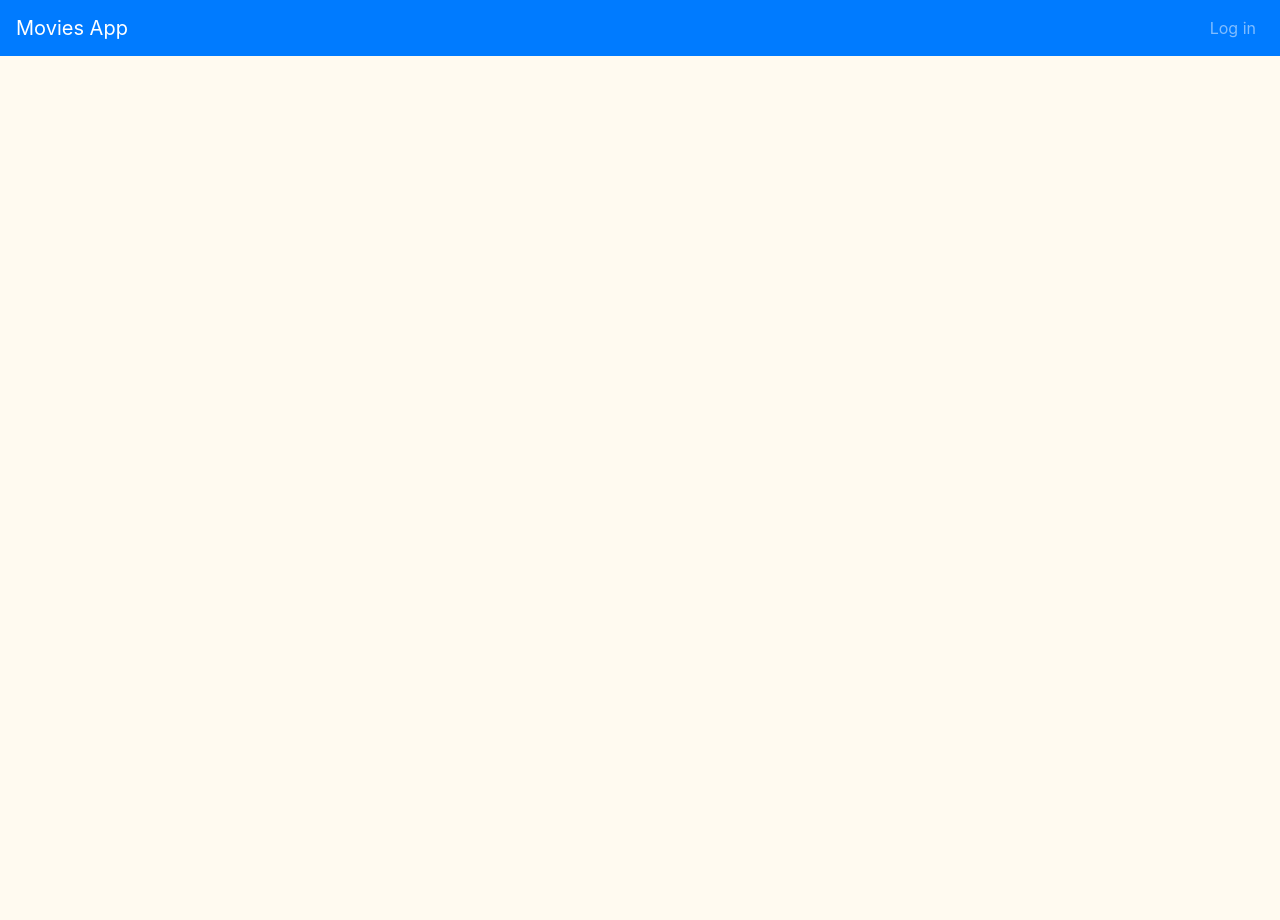
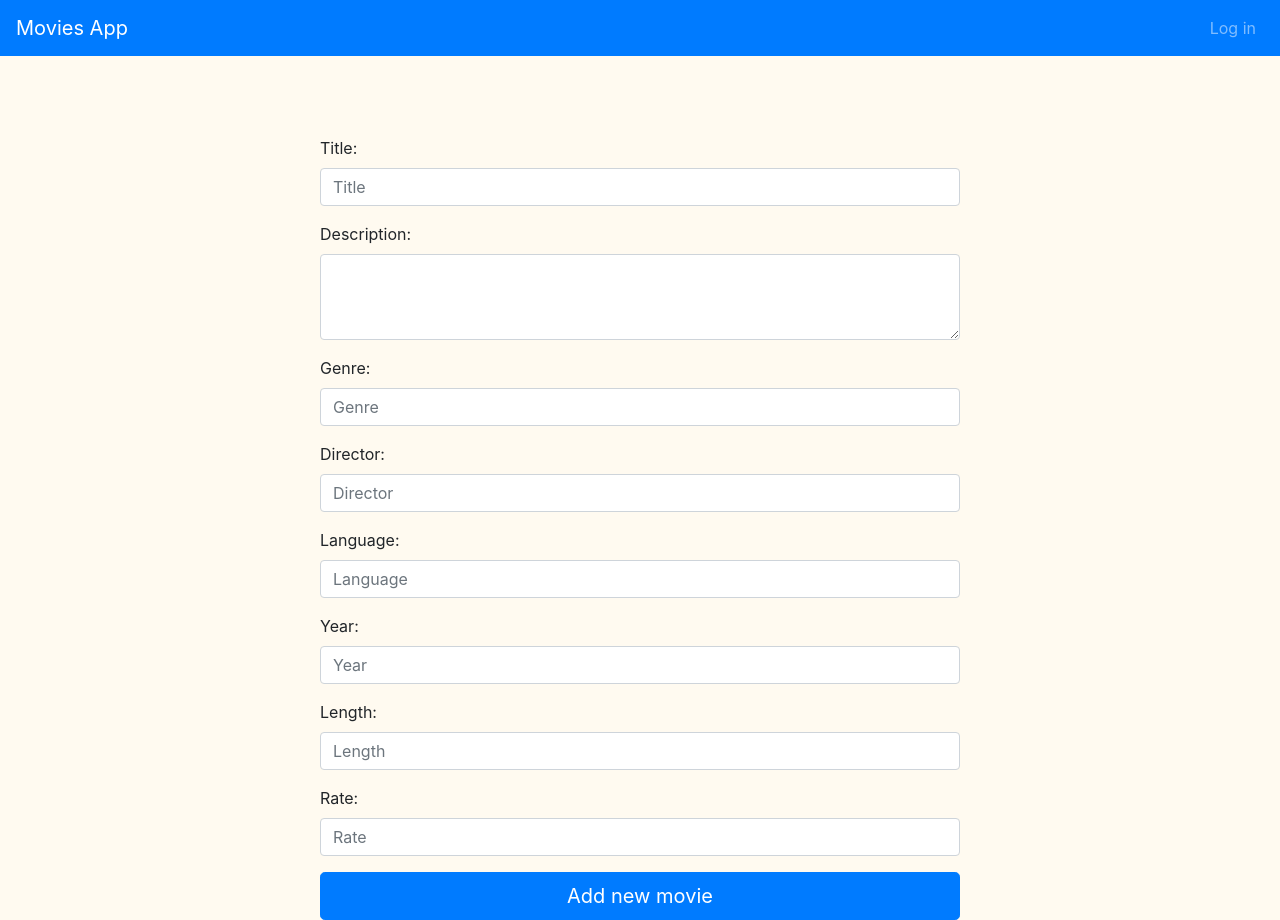
Before and after one commit to Skona27/movies-database-APP, a React (Create React App) app in the folder client/: page /create in a window 1280 px wide. Before the commit the page ends 800 px from the top, so only its background shows below. Built offline with nearby package versions, Linux system fonts and the light colour scheme.

Commit message:
created login page and new movie page

```diff
--- a/client/src/components/Button/Button.js
+++ b/client/src/components/Button/Button.js
@@ -2,7 +2,7 @@ import React from "react";
 import {Link} from "react-router-dom";
 
 const Button = props => {
-  const style=`btn btn-${props.style} custom-btn`;
+  const style=`btn btn-${props.style} custom-btn btn-lg`;
 
   return (
     <Link to="/create" className={style}>{props.value}</Link>
--- a/client/src/containers/App.js
+++ b/client/src/containers/App.js
@@ -3,6 +3,8 @@ import {Route, Switch} from "react-router-dom";
 
 import Navbar from "../components/Navbar/Navbar";
 import MainPage from "../containers/MainPage/MainPage";
+import CreateForm from './CreateForm/CreateForm';
+import LoginPage from "../containers/LoginPage/LoginPage";
 
 class App extends Component {
   render() {
@@ -11,7 +13,8 @@ class App extends Component {
         <Navbar />
         <Switch>
           <Route path="/" exact component={MainPage} />
-          <Route path="/login" exact />
+          <Route path="/create" exact component={CreateForm} />
+          <Route path="/login" exact component={LoginPage} />
         </Switch>
       </div>
     );
--- a/client/src/containers/CreateForm/CreateForm.js
+++ b/client/src/containers/CreateForm/CreateForm.js
@@ -0,0 +1,52 @@
+import React, {Component} from 'react';
+
+class CreateForm extends Component {
+  constructor(props) {
+    super(props)
+  }
+
+  render() {
+    return (
+      <div className="mainPage">
+        <form className="form">
+        <div className="form-group">
+          <label for="title">Title:</label>
+          <input type="text" className="form-control" id="title" placeholder="Title"/>
+        </div>
+        <div className="form-group">
+          <label for="description">Description:</label>
+          <textarea className="form-control" id="description" name="description" rows="3"></textarea>
+        </div>
+        <div className="form-group">
+          <label for="genre">Genre:</label>
+          <input type="text" className="form-control" id="genre" placeholder="Genre"/>
+        </div>
+        <div className="form-group">
+          <label for="director">Director:</label>
+          <input type="text" className="form-control" id="director" placeholder="Director"/>
+        </div>
+        <div className="form-group">
+          <label for="language">Language:</label>
+          <input type="text" className="form-control" id="language" placeholder="Language"/>
+        </div>
+        <div className="form-group">
+          <label for="year">Year:</label>
+          <input type="number" className="form-control" id="year" placeholder="Year"/>
+        </div>
+        <div className="form-group">
+          <label for="length">Length:</label>
+          <input type="number" className="form-control" id="length" placeholder="Length"/>
+        </div>
+        <div className="form-group">
+          <label for="rate">Rate:</label>
+          <input type="number" step="0.1" className="form-control" id="rate" placeholder="Rate"/>
+        </div>
+
+        <button type="submit" className="btn btn-primary btn-lg">Add new movie</button>
+      </form>
+      </div>
+    )
+  }
+}
+
+export default CreateForm;
--- /dev/null
+++ b/client/src/containers/LoginPage/LoginPage.js
@@ -0,0 +1,27 @@
+import React, {Component} from 'react';
+
+class CreateForm extends Component {
+  constructor(props) {
+    super(props)
+  }
+
+  render() {
+    return (
+      <div className="mainPage">
+        <form className="form">
+        <div class="form-group">
+          <label for="exampleInputEmail1">Email address:</label>
+          <input type="email" class="form-control" id="exampleInputEmail1" aria-describedby="emailHelp" placeholder="Enter email"/>
+        </div>
+        <div class="form-group">
+          <label for="exampleInputPassword1">Password:</label>
+          <input type="password" class="form-control" id="exampleInputPassword1" placeholder="Password"/>
+        </div>
+        <button type="submit" class="btn btn-primary btn-lg btn-submit">Login</button>
+      </form>
+      </div>
+    )
+  }
+}
+
+export default CreateForm;
--- a/client/src/index.css
+++ b/client/src/index.css
@@ -59,3 +59,9 @@ body {
 .custom-btn {
   margin-top: 4rem;
 }
+
+.form {
+  width: 40rem;
+  display: flex;
+  flex-direction: column;
+}
```
